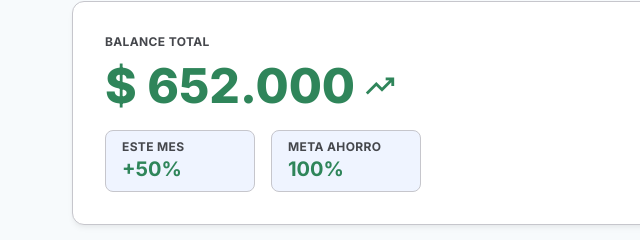
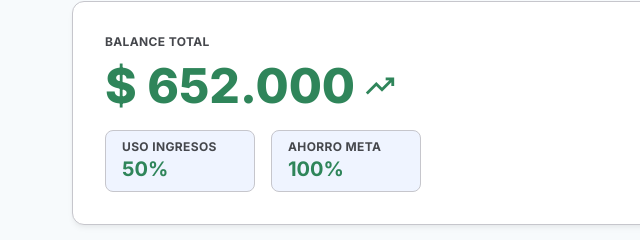
Before and after one commit to Jeremy-s-g/proyecto_gastos, a plain HTML site: page index.html in a window 1280 px wide. Shown: the part 111-351 px from the top of the page, 0-640 px from the left. Drawn offline with nearby package versions, Linux system fonts and the light colour scheme.

Commit message:
Mejora metricas del resumen

```diff
--- a/index.html
+++ b/index.html
@@ -33,11 +33,11 @@
         </div>
         <div class="hero-metrics">
           <div class="metric">
-            <span>Este Mes</span>
+            <span>Uso Ingresos</span>
             <strong id="balance-trend">0%</strong>
           </div>
           <div class="metric">
-            <span>Meta Ahorro</span>
+            <span>Ahorro Meta</span>
             <strong id="balance-goal">0%</strong>
           </div>
         </div>
--- a/js/app.js
+++ b/js/app.js
@@ -273,12 +273,12 @@ function actualizarResumen(totalIngresos, totalGastos, totalDeudas, balance) {
   const ahorroObjetivo = Math.max(totalIngresos * 0.2, 1);
   const ahorroActual = Math.max(balance, 0);
   const metaAhorro = Math.min(Math.round((ahorroActual / ahorroObjetivo) * 100), 100);
-  const variacion = totalIngresos === 0 ? 0 : Math.round((balance / totalIngresos) * 100);
+  const usoIngresos = totalIngresos === 0 ? 0 : Math.round((totalGastos / totalIngresos) * 100);
 
   balanceTotalEl.textContent = formatearMoneda(Math.abs(balance));
   balanceLineEl.classList.toggle("negative", balance < 0);
   balanceIconEl.textContent = balance > 0 ? "trending_up" : balance < 0 ? "trending_down" : "trending_flat";
-  trendEl.textContent = `${variacion > 0 ? "+" : ""}${variacion}%`;
+  trendEl.textContent = `${usoIngresos}%`;
   goalEl.textContent = `${metaAhorro}%`;
 
   document.getElementById("total-ingresos").textContent = formatearMoneda(totalIngresos);
```
